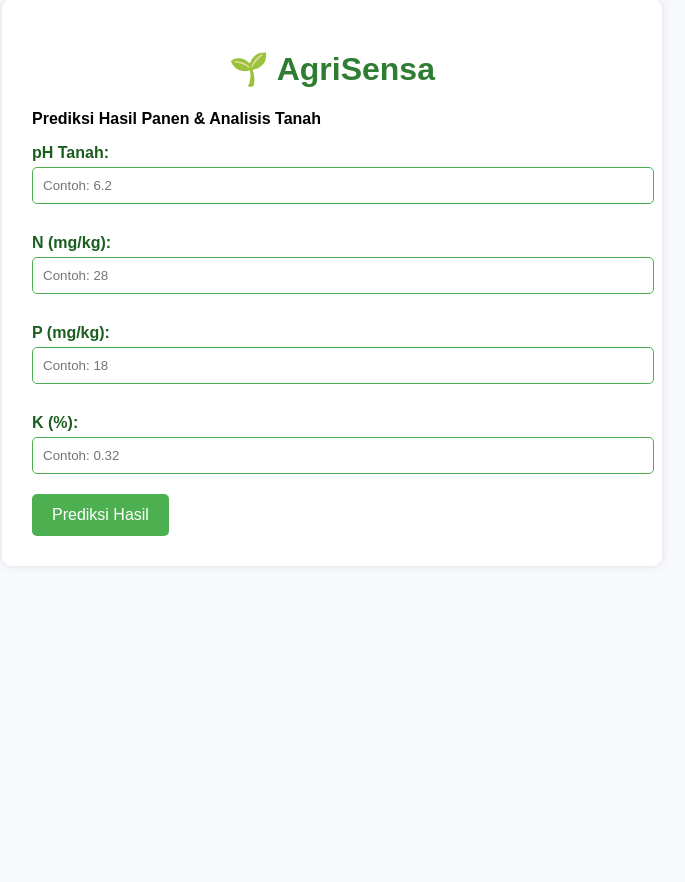
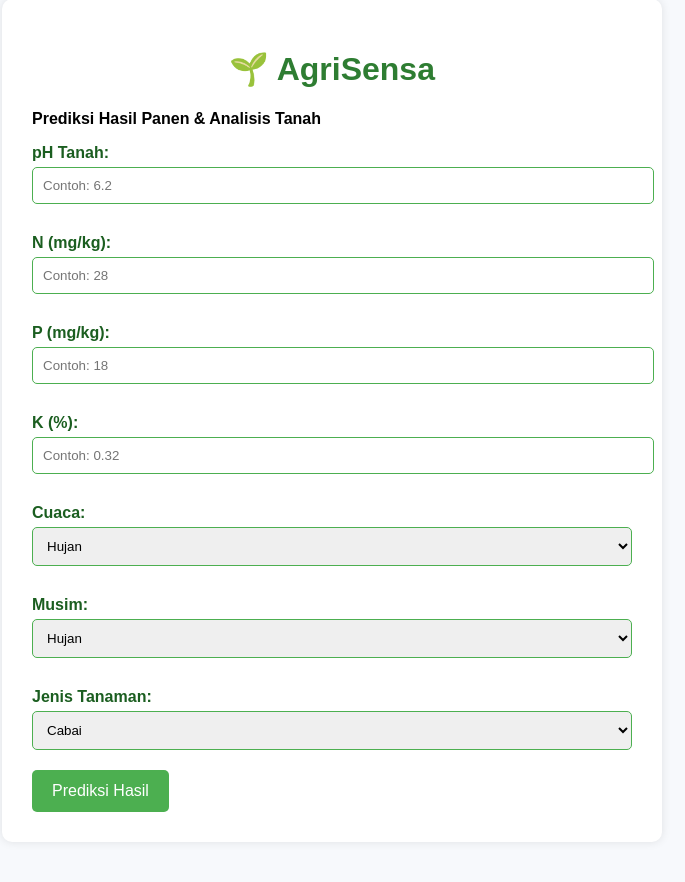
Before and after one commit to yandri918/agriisensa, a Flask app: page / in a window 1280 px wide. Shown: the part 41-923 px from the top of the page, without its empty margins (308-993 px from the left). Before the commit the page ends 577 px from the top, so only its background shows below. Run offline with Flask 3, Linux system fonts and the light colour scheme.

Commit message:
Update index.html

```diff
--- a/templates/index.html
+++ b/templates/index.html
@@ -7,15 +7,18 @@
         .container { max-width: 600px; margin: 0 auto; background: white; padding: 30px; border-radius: 10px; box-shadow: 0 0 10px rgba(0,0,0,0.1); }
         h1 { color: #2e7d32; text-align: center; }
         label { display: block; margin: 10px 0 5px; font-weight: bold; color: #1b5e20; }
-        input { width: 100%; padding: 10px; margin-bottom: 20px; border: 1px solid #4caf50; border-radius: 5px; }
+        input, select { width: 100%; padding: 10px; margin-bottom: 20px; border: 1px solid #4caf50; border-radius: 5px; }
         button { background: #4caf50; color: white; padding: 12px 20px; border: none; border-radius: 5px; cursor: pointer; font-size: 16px; }
         button:hover { background: #388e3c; }
+        .result { background: #e8f5e9; padding: 15px; border-left: 5px solid #4caf50; margin: 20px 0; }
+        .rekomendasi { background: #fff3e0; padding: 15px; border-left: 5px solid #ef6c00; }
     </style>
 </head>
 <body>
     <div class="container">
         <h1>🌱 AgriSensa</h1>
         <p><strong>Prediksi Hasil Panen & Analisis Tanah</strong></p>
+
         <form action="/predict" method="post">
             <label>pH Tanah:</label>
             <input type="number" step="0.1" name="ph" required placeholder="Contoh: 6.2">
@@ -29,6 +32,25 @@
             <label>K (%):</label>
             <input type="number" step="0.01" name="k" required placeholder="Contoh: 0.32">
 
+            <label>Cuaca:</label>
+            <select name="cuaca" required>
+                <option value="hujan">Hujan</option>
+                <option value="kemarau">Kemarau</option>
+            </select>
+
+            <label>Musim:</label>
+            <select name="musim" required>
+                <option value="hujan">Hujan</option>
+                <option value="kemarau">Kemarau</option>
+            </select>
+
+            <label>Jenis Tanaman:</label>
+            <select name="jenis_tanaman" required>
+                <option value="cabai">Cabai</option>
+                <option value="tomat">Tomat</option>
+                <option value="padi">Padi</option>
+            </select>
+
             <button type="submit">Prediksi Hasil</button>
         </form>
     </div>
```
